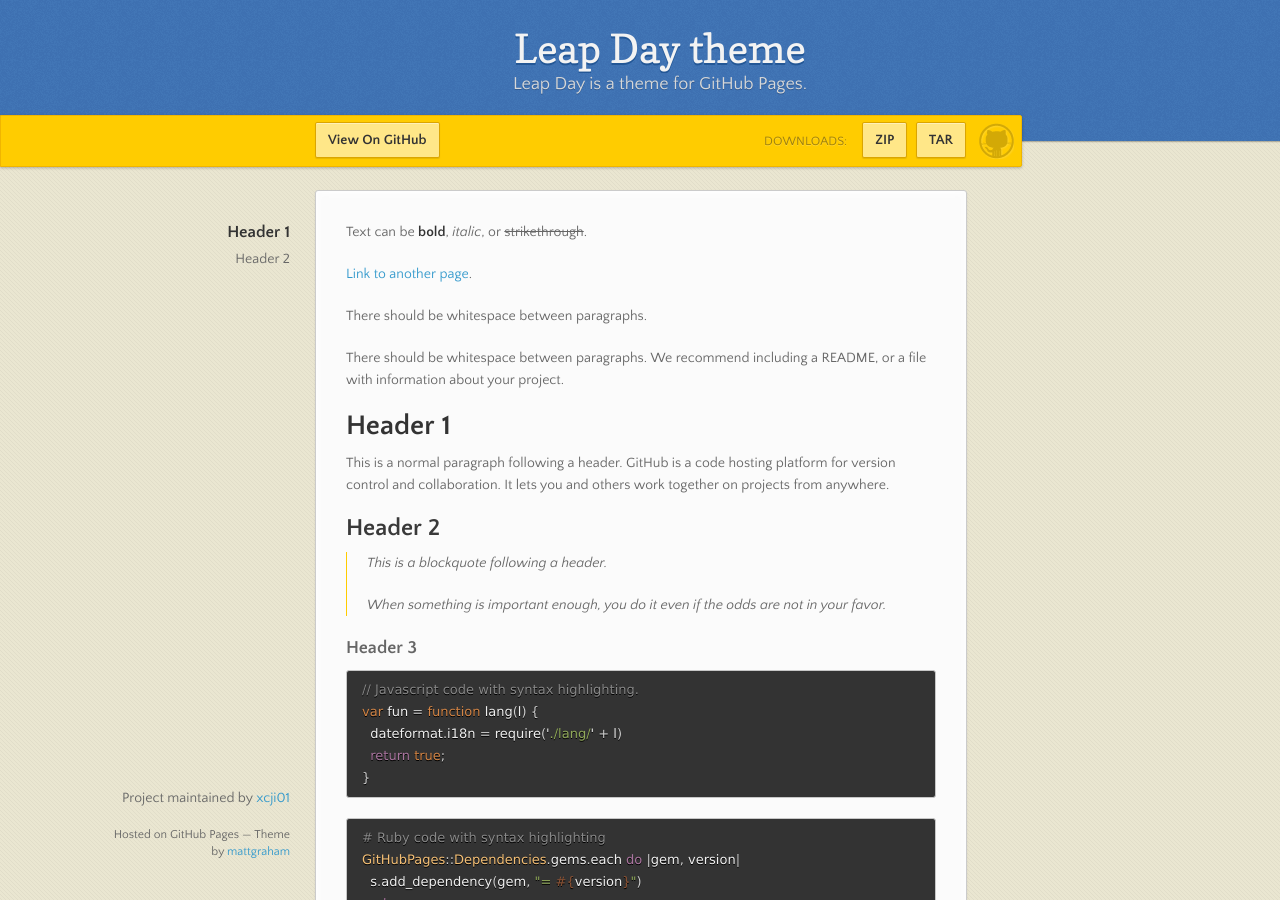
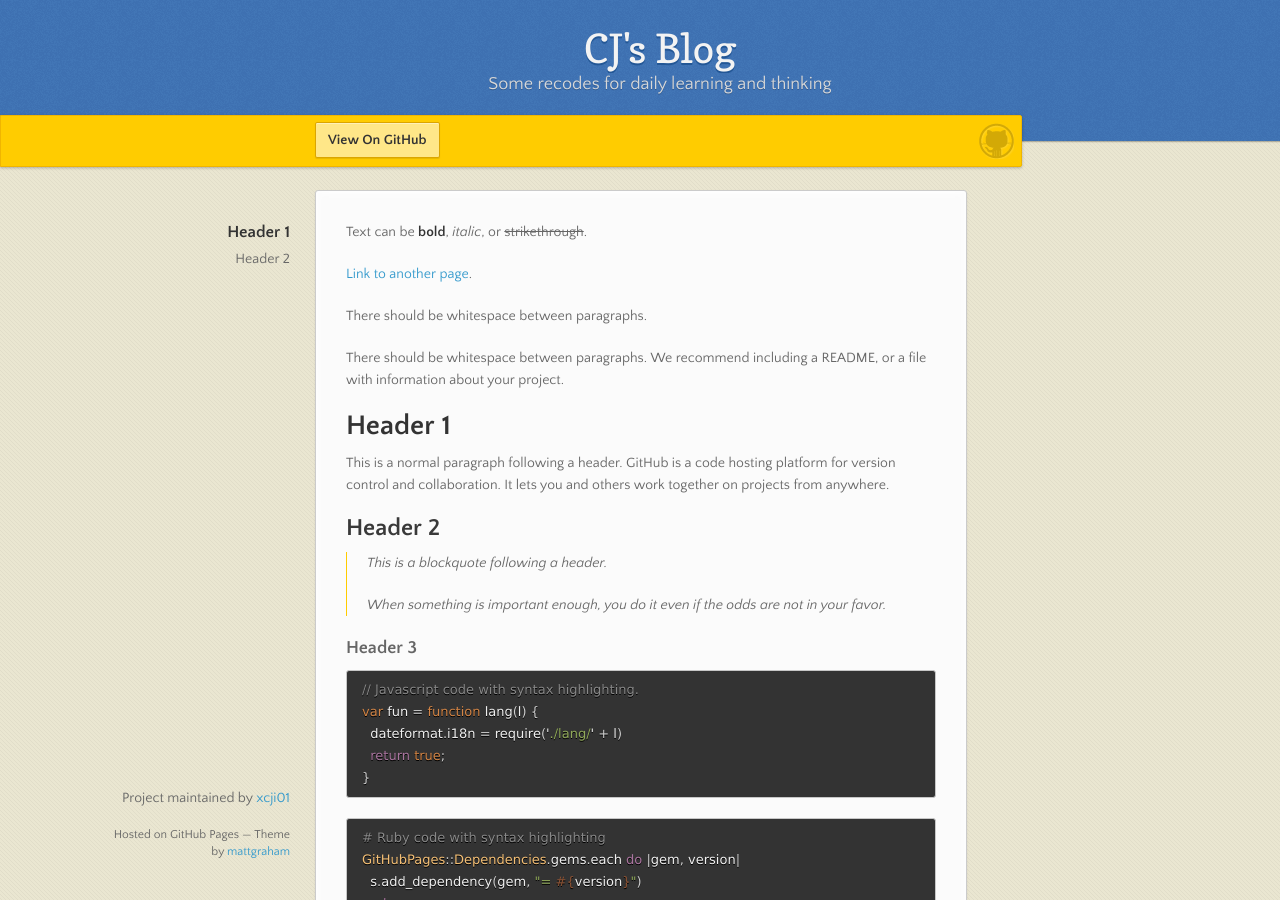
Before and after one commit to xcji01/blog, a Jekyll site: the page built from index.md, in a window 1280 px wide and 900 px high. Built offline with Jekyll 4.4.1, drawn with Linux system fonts in a browser that asks for light colours; nearby versions of some CDN libraries.

Commit message:
add post

```diff
--- a/_config.yml
+++ b/_config.yml
@@ -1,5 +1,5 @@
-title: Leap Day theme
-description: Leap Day is a theme for GitHub Pages.
+title: CJ's Blog
+description: Some recodes for daily learning and thinking
 show_downloads: true
-google_analytics:
-theme:
+google_analytics: false
+theme: jekyll-theme-leap-day
--- a/_layouts/default.html
+++ b/_layouts/default.html
@@ -24,15 +24,6 @@
         <span id="logo"></span>
 
         <a href="{{ site.github.repository_url }}" class="button fork"><strong>View On GitHub</strong></a>
-        {% if site.show_downloads %}
-          <div class="downloads">
-            <span>Downloads:</span>
-            <ul>
-              <li><a href="{{ site.github.zip_url }}" class="button">ZIP</a></li>
-              <li><a href="{{ site.github.tar_url }}" class="button">TAR</a></li>
-            </ul>
-          </div>
-        {% endif %}
       </div><!-- end banner -->
 
     <div class="wrapper">
```
Also changed, not shown: _posts/2017-06-01-first-trail.md (added, +1 -0 lines).
